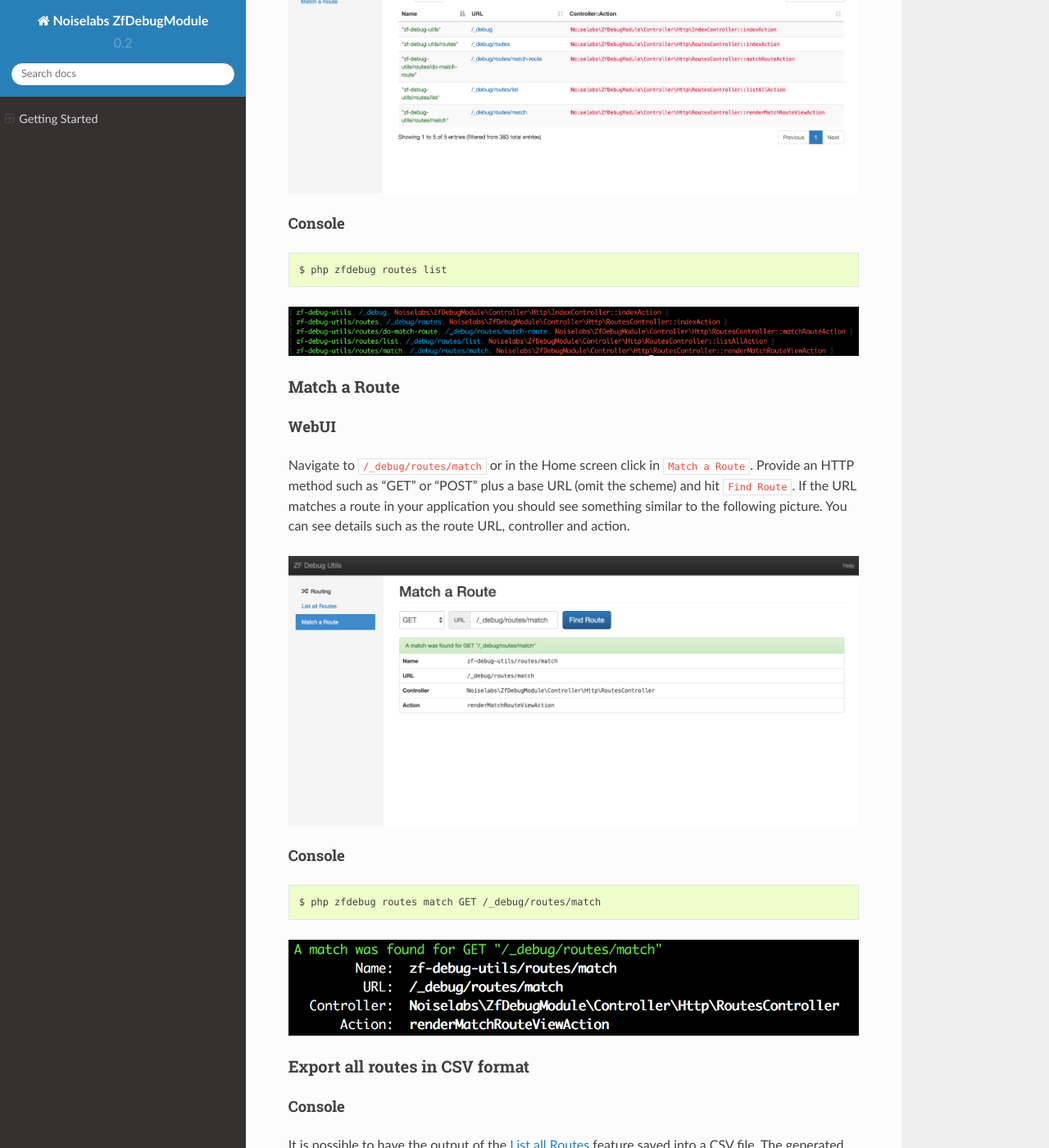
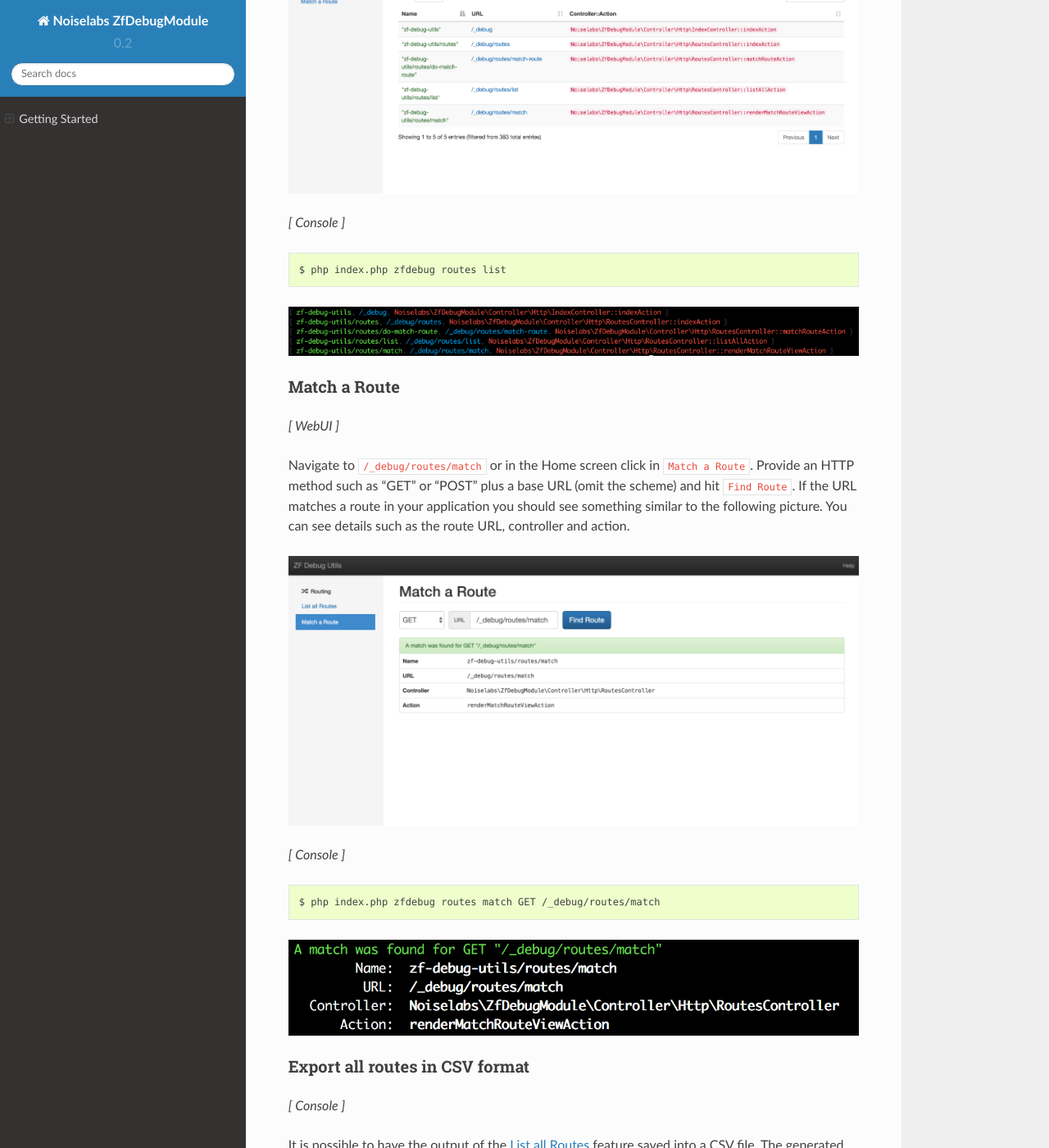
Before and after one commit to noiselabs/zf-debug-utils, a Sphinx documentation site: the page built from docs/getting-started.md, in a window 1280 px wide and 1400 px high, scrolled down 2107 px. Shown: the whole window at 82% size. Built offline with Sphinx 7.4.7 and the Read the Docs theme 2.0.0, drawn with Linux system fonts in a browser that asks for light colours; some of the changed text lies outside the part shown.

Commit message:
Add missing `index.php` to commands listed in docs/getting-started.md

```diff
--- a/docs/getting-started.md
+++ b/docs/getting-started.md
@@ -49,23 +49,23 @@ route.
 
 ### List all Routes
 
-#### WebUI
+_[ WebUI ]_
 
 Navigate to `/_debug/routes/list` or in the Home screen click in `List all Routes`. These are all the routes available
  in current application. Each column is sortable and you can filter results by using the search input.
 
 ![List all routes](_static/images/webui/routing-list-all-routes.png "List all routes")
 
-#### Console
+_[ Console ]_
 
-    $ php zfdebug routes list
+    $ php index.php zfdebug routes list
 
 ![Console - List routes](_static/images/console/route-list.png "Console - List routes")
 
 
 ### Match a Route
 
-#### WebUI
+_[ WebUI ]_
 
 Navigate to `/_debug/routes/match` or in the Home screen click in `Match a Route`. Provide an HTTP method such as "GET"
 or "POST" plus a base URL (omit the scheme) and hit `Find Route`. If the URL matches a route in your application you
@@ -73,20 +73,20 @@ or "POST" plus a base URL (omit the scheme) and hit `Find Route`. If the URL mat
 
 ![Match a Route](_static/images/webui/routing-match-route.png "Match a Route")
 
-#### Console
+_[ Console ]_
 
-    $ php zfdebug routes match GET /_debug/routes/match
+    $ php index.php zfdebug routes match GET /_debug/routes/match
 
 ![Console - Route match](_static/images/console/route-match.png "Console - Route match")
 
 ### Export all routes in CSV format
 
-#### Console
+_[ Console ]_
 
 It is possible to have the output of the [List all Routes](#list-all-routes) feature saved into a CSV file. The generated file can then be loaded by spreadsheet applications and used in reports.
 
 Note that the export feature is at the moment only available via the Console.
 
-    $ php zfdebug routes export
+    $ php index.php zfdebug routes export
 
 ![Console - Route export](_static/images/console/route-export.png "Console - Export all routes")
```
